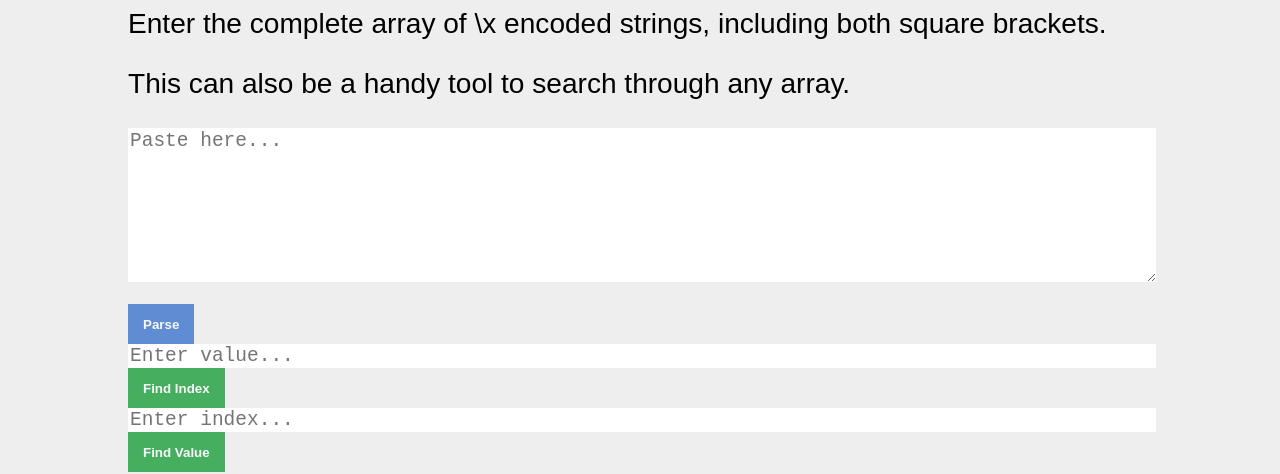
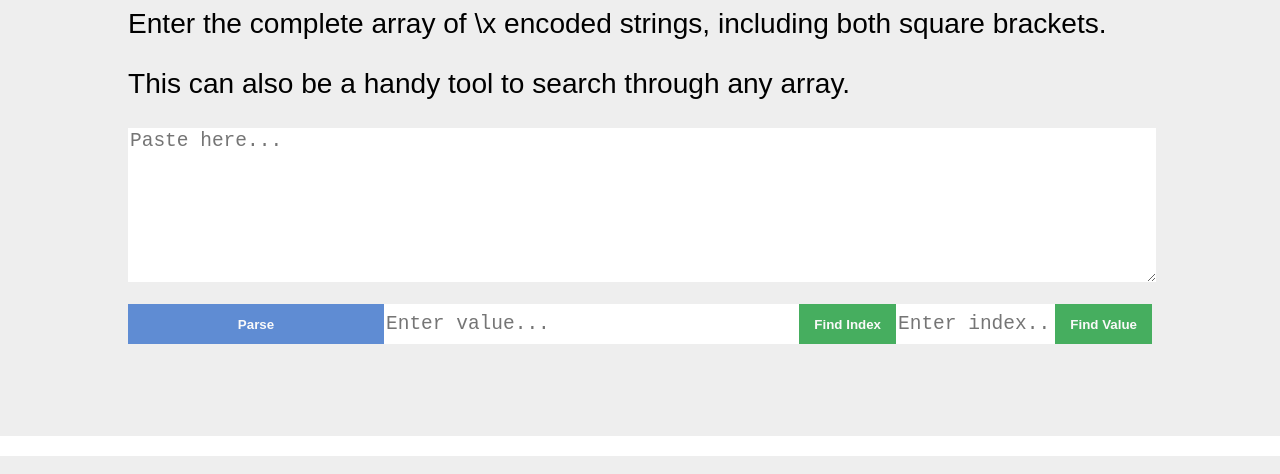
Before and after one commit to jspenguin2017/MiniTools, a website: page docs/JavaScriptAnalyzer/index.html in a window 1280 px wide. Shown: the part 343-817 px from the top of the page. Drawn offline with Linux system fonts and the light colour scheme.

Commit message:
fix: css grid

```diff
--- a/docs/JavaScriptAnalyzer/index.css
+++ b/docs/JavaScriptAnalyzer/index.css
@@ -0,0 +1,10 @@
+#unhex > .controls {
+  display: grid;
+  grid-template-columns: 25% 50% 25%;
+}
+
+#unhex > .controls > div {
+  column-gap: 4px;
+  display: grid;
+  grid-template-columns: auto max-content;
+}
--- a/docs/JavaScriptAnalyzer/index.html
+++ b/docs/JavaScriptAnalyzer/index.html
@@ -7,6 +7,7 @@
     <meta name="viewport" content="width=device-width, initial-scale=1" />
     <title>JavaScript Analyzer</title>
     <link rel="stylesheet" href="../index.css" />
+    <link rel="stylesheet" href="index.css" />
     <script src="index.js"></script>
   </head>
   <body>
@@ -21,14 +22,16 @@
       <p>This can also be a handy tool to search through any array.</p>
       <textarea placeholder="Paste here..." spellcheck="false"></textarea>
       <br /><br />
+      <div class="controls">
         <button class="blue size25">Parse</button>
-      <div class="size50">
+        <div>
           <input placeholder="Enter value..." spellcheck="false" />
           <button class="green">Find Index</button>
         </div>
-      <div class="size25">
+        <div>
           <input placeholder="Enter index..." spellcheck="false" />
           <button class="green">Find Value</button>
+        </div>
       </div>
       <br /><br />
       <pre></pre>
--- a/docs/index.css
+++ b/docs/index.css
@@ -2,8 +2,6 @@
 
 * {
   appearance: none;
-  -webkit-appearance: none;
-  -moz-appearance: none;
   font-family: Arial, sans-serif;
 }
 
```
Lines whose indentation alone changed are shown as unchanged.
